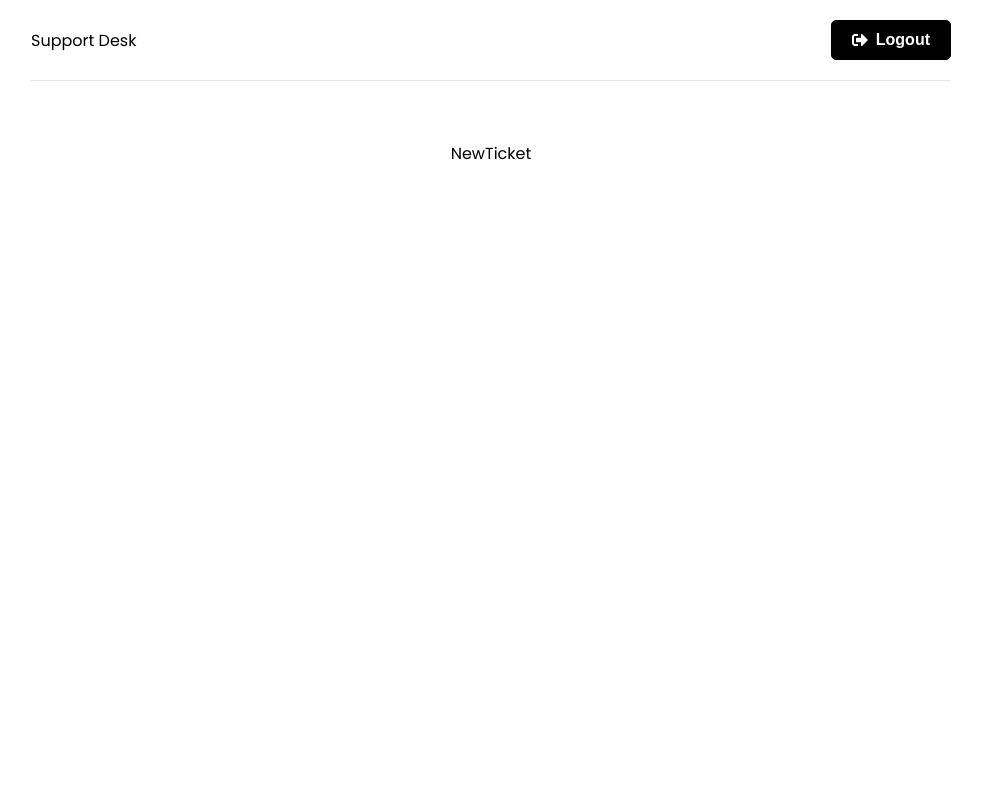
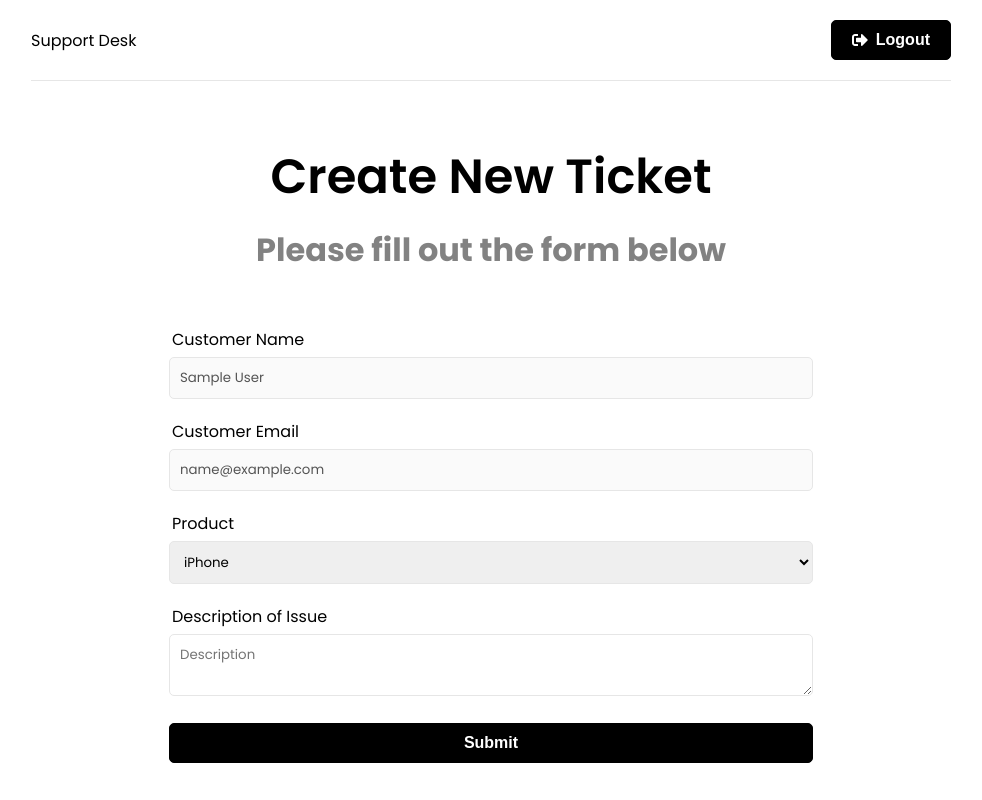
Before and after one commit to imnakul/support-desk, a React (Create React App) app in the folder frontend/: page /new-ticket in a window 1280 px wide. Shown: the whole page, without its empty margins (149-1131 px from the left). Built offline with nearby package versions, Linux system fonts and the light colour scheme; sample sign-in values are in the browser's storage.

Commit message:
NewTicketFormCreated

```diff
--- a/frontend/src/pages/NewTicket.jsx
+++ b/frontend/src/pages/NewTicket.jsx
@@ -1,6 +1,79 @@
+import { useState } from "react";
+import { useSelector } from "react-redux";
+
 function NewTicket() {
-  return (
-    <div>NewTicket</div>
-  )
+   const { user } = useSelector((state) => state.auth);
+   const [name] = useState(user.name);
+   const [email] = useState(user.email);
+   const [product, setProduct] = useState("iPhone");
+   const [description, setDescription] = useState("");
+
+   const onSubmit = (e) => {
+      e.preventDefault();
+   };
+
+   return (
+      <>
+         <section className='heading'>
+            <h1>Create New Ticket</h1>
+            <p>Please fill out the form below</p>
+         </section>
+
+         <section className='form'>
+            <div className='form-group'>
+               <label htmlFor='name'>Customer Name</label>
+               <input
+                  type='text'
+                  className='form-control'
+                  value={name}
+                  id='name'
+                  name='name'
+                  disabled
+               />
+            </div>
+            <div className='form-group'>
+               <label htmlFor='email'>Customer Email</label>
+               <input
+                  type='email'
+                  className='form-control'
+                  value={email}
+                  id='email'
+                  name='email'
+                  disabled
+               />
+            </div>
+            <form onSubmit={onSubmit}>
+               <div className='form-group'>
+                  <label htmlFor='product'>Product</label>
+                  <select
+                     name='product'
+                     id='product'
+                     value={product}
+                     onChange={(e) => setProduct(e.target.value)}
+                  >
+                     <option value='iPhone'>iPhone</option>
+                     <option value='iMac'>iMac</option>
+                     <option value='iPad'>iPad</option>
+                     <option value='Macbook Pro'>Macbook Pro</option>
+                  </select>
+               </div>
+               <div className='form-group'>
+                  <label htmlFor='description'>Description of Issue</label>
+                  <textarea
+                     name='description'
+                     id='description'
+                     className='form-control'
+                     placeholder='Description'
+                     value={description}
+                     onChange={(e) => setDescription(e.target.value)}
+                  ></textarea>
+               </div>
+               <div className='form-group'>
+                  <button className='btn btn-block'>Submit</button>
+               </div>
+            </form>
+         </section>
+      </>
+   );
 }
-export default NewTicket
+export default NewTicket;
```
